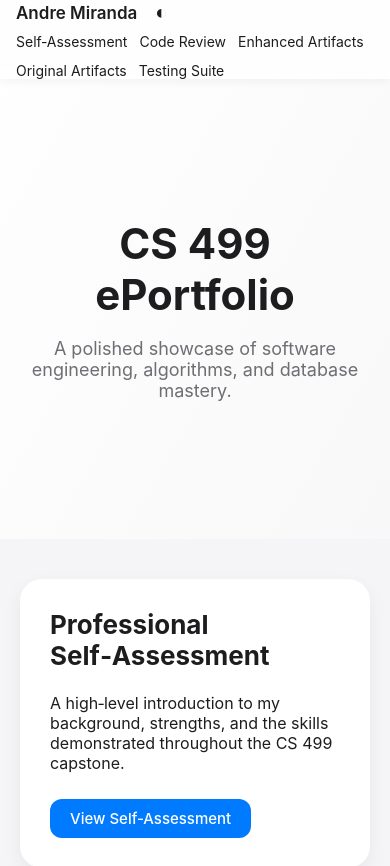
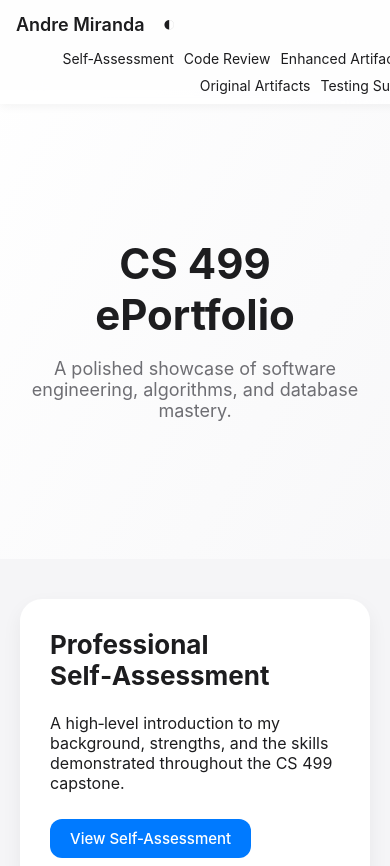
Before and after one commit to AndreMiranda-dev/AndreMiranda-dev.github.io, a plain HTML site: page index.html in a window 390 px wide. Shown: the top 866 px of the page. Drawn offline with Linux system fonts and the light colour scheme.

Commit message:
Refactor styles for navbar and dark mode
Updated global styles, improved navbar responsiveness, and adjusted dark mode toggle styles.

```diff
--- a/css/styles.css
+++ b/css/styles.css
@@ -1,5 +1,5 @@
 /* ---------------------------------------------------------
-   GLOBAL APPLE STYLE
+   GLOBAL STYLE
 --------------------------------------------------------- */
 body {
     margin: 0;
@@ -10,7 +10,6 @@ body {
     transition: background 0.3s ease, color 0.3s ease;
 }
 
-/* Dark Mode */
 body.dark {
     background: #1c1c1e;
     color: #f5f5f7;
@@ -23,16 +22,15 @@ body.dark {
     position: fixed;
     top: 0;
     width: 100%;
-    min-height: 58px;
     background: rgba(255,255,255,0.85);
     backdrop-filter: blur(20px);
+    padding: 10px 16px;
     display: flex;
-    justify-content: space-between;
+    flex-wrap: wrap;            /* ⭐ FIX: allows wrapping */
     align-items: center;
-    padding: 0 16px;
+    gap: 12px;                  /* ⭐ FIX: reduces spacing */
     box-shadow: 0 2px 10px rgba(0,0,0,0.05);
     z-index: 999;
-    box-sizing: border-box;
 }
 
 body.dark .navbar {
@@ -43,48 +41,47 @@ body.dark .navbar {
     display: flex;
     align-items: center;
     gap: 12px;
-    flex-shrink: 0;
+    flex-shrink: 0;             /* ⭐ FIX: prevents shrinking */
 }
 
 .nav-title {
-    font-size: 17px;
+    font-size: 18px;
     font-weight: 600;
+}
+
+.dark-toggle {
+    background: none;
+    border: none;
+    font-size: 22px;
+    cursor: pointer;
+    color: inherit;
 }
 
 .nav-right {
     display: flex;
-    align-items: center;
-    gap: 12px;
-    flex-wrap: wrap;
+    flex-wrap: wrap;            /* ⭐ FIX: allows wrapping */
+    gap: 10px;                  /* ⭐ FIX: tighter spacing */
     justify-content: flex-end;
+    flex-grow: 1;               /* ⭐ FIX: allows shrinking */
 }
 
 .nav-right a {
     text-decoration: none;
     color: inherit;
-    font-size: 14px;
+    font-size: 14px;            /* ⭐ FIX: slightly smaller */
+    white-space: nowrap;        /* keeps each link intact */
     transition: opacity 0.2s ease;
-    white-space: nowrap;
 }
 
 .nav-right a:hover {
     opacity: 0.6;
 }
 
-/* Dark Mode Toggle */
-.dark-toggle {
-    background: none;
-    border: none;
-    font-size: 20px;
-    cursor: pointer;
-    color: inherit;
-}
-
 /* ---------------------------------------------------------
    HERO BANNER
 --------------------------------------------------------- */
 .hero {
-    margin-top: 70px;
+    margin-top: 90px;
     padding: 120px 20px;
     text-align: center;
     background: linear-gradient(120deg, #dfe9f3, #ffffff, #f5f5f7);
@@ -190,18 +187,3 @@ footer {
 body.dark footer {
     color: #d1d1d6;
 }
-
-/* ---------------------------------------------------------
-   BASIC RESPONSIVENESS
---------------------------------------------------------- */
-@media (max-width: 768px) {
-    .navbar {
-        flex-direction: column;
-        align-items: flex-start;
-        gap: 8px;
-    }
-
-    .nav-right {
-        justify-content: flex-start;
-    }
-}
```
